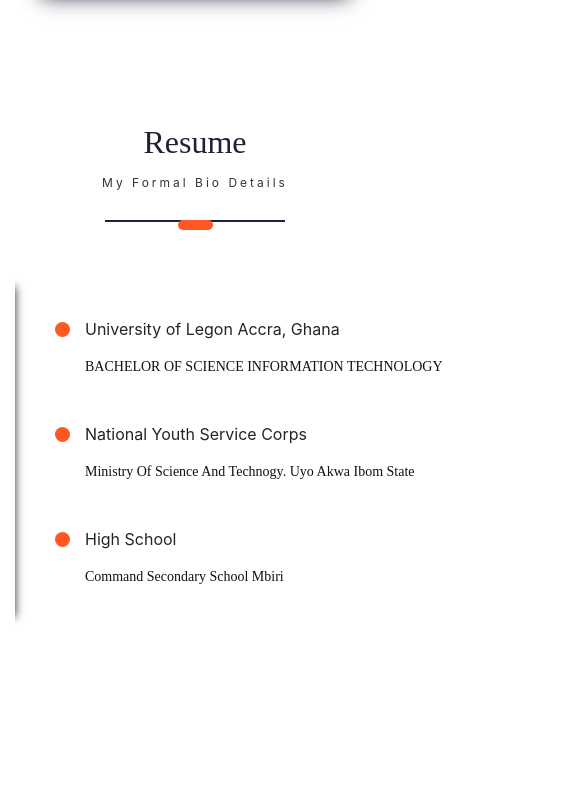
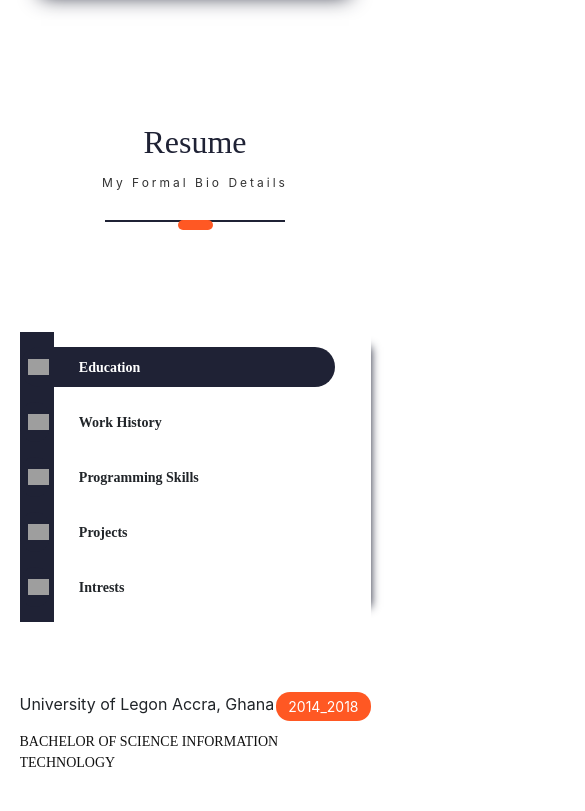
Before and after one commit to SatyaNithin69/prashanth-portfolio, a React (Create React App) app: page / in a window 390 px wide. Shown: the part 1797-2608 px from the top of the page, 585 px wide, since content can reach past the window. Before the commit the page ends 2549 px from the top, so only its background shows below. Built offline with nearby package versions, Linux system fonts and the light colour scheme; grey boxes are pictures that could not be loaded; the HTML template or start-up script is replaced by a standard one; a web font is replaced by a local one.

Commit message:
Resume Mobile

```diff
--- a/src/PortfolioContainer/Resume/Resume.css
+++ b/src/PortfolioContainer/Resume/Resume.css
@@ -170,3 +170,44 @@
   font-size: 16px;
   color: var(--dark-orange);
 }
+
+@media only screen and (max-width: 1110px) {
+  .resume-card {
+    width: 880px;
+  }
+  .resume-bullet-details {
+    padding: 0 0 0 70px;
+  }
+}
+
+@media only screen and (max-width: 1023px) {
+  .resume-content {
+    display: flex;
+    flex-direction: column;
+    align-items: center;
+  }
+  .bullets {
+    width: 90%;
+  }
+  .resume-card {
+    height: fit-content;
+    display: flex;
+    flex-direction: column;
+    margin: 30px 0;
+    align-items: center;
+    width: 90%;
+  }
+
+  .resume-bullet-details {
+    height: 360px;
+    width: fit-content;
+    padding: 0;
+  }
+  .resume-bullets {
+    width: 100%;
+    margin: 30px 0;
+  }
+  .selected-bullet {
+    width: 100%;
+  }
+}
```
